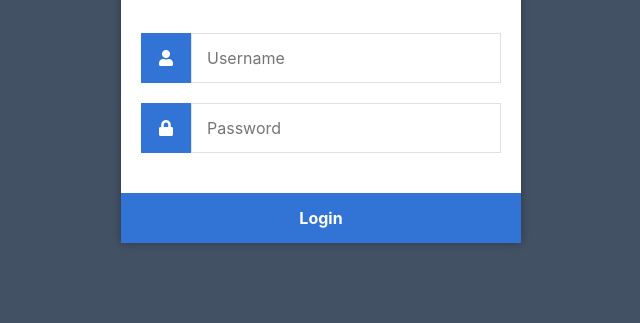
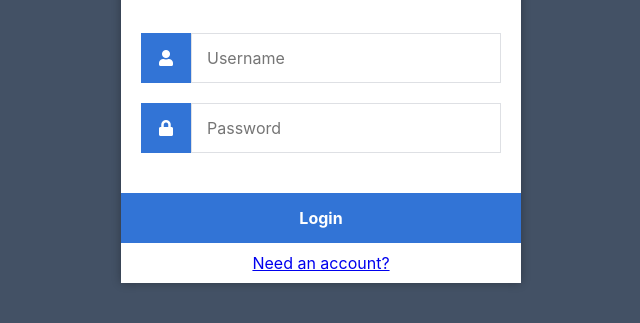
Before and after one commit to abuyusif01/giv, a website: page static/html/login.html in a window 1280 px wide. Shown: the part 173-496 px from the top of the page, without its empty margins (319-959 px from the left). Drawn offline with Linux system fonts and the light colour scheme; files that its build step writes are made by us from their sources.

Commit message:
giv: fix login to registration route
Signed-off-by: abuyusif01 <abubakaryusuf951@gmail.com>

```diff
--- a/static/html/login.html
+++ b/static/html/login.html
@@ -24,6 +24,12 @@
 				<input type="password" name="password" placeholder="Password" id="password" required>
 				<input type="submit" value="Login">
 			</form>
+			<div style="display: flex;
+			justify-content: center;
+			align-items: center; padding: 10px;">
+				<a href="/signup"> Need an account? </a>
+
+			</div>
 		</div>
 	</body>
 </html>
```
